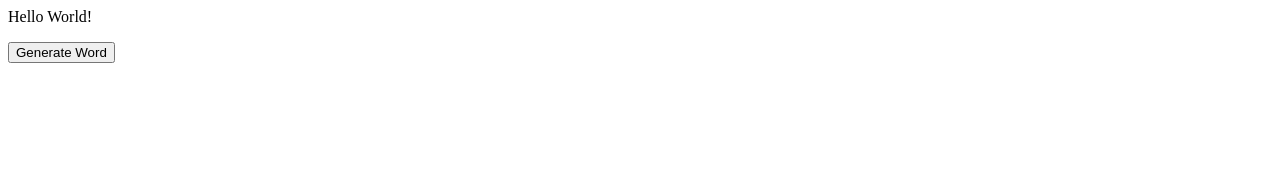
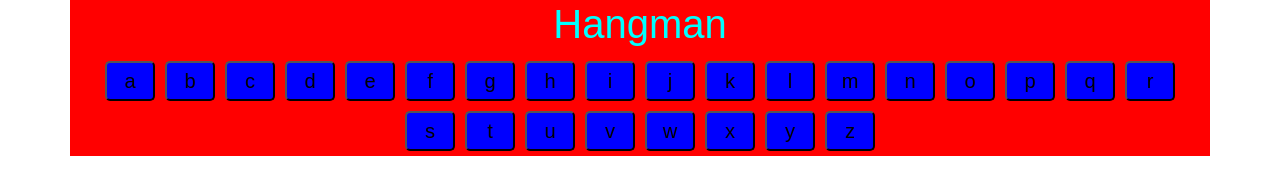
Before and after one commit to FionaSeahShuHui/WordWizard, a plain HTML site: page index.html in a window 1280 px wide. Drawn offline with nearby package versions, Linux system fonts and the light colour scheme.

Commit message:
feat: add keyboard

```diff
--- /dev/null
+++ b/css/index.css
@@ -0,0 +1,21 @@
+* {
+    font-family: Arial, Helvetica, sans-serif;
+}
+
+.container {
+    background-color: red;
+    text-align: center;
+}
+
+.container .title {
+    color: aqua;
+}
+
+.keyboardButton{
+    background-color: blue;
+    border-radius: 5px;
+    width: 50px;
+    height: 40px;
+    margin: 5px;
+    font-size: 20px;
+}
--- a/index.html
+++ b/index.html
@@ -2,12 +2,17 @@
 <html>
     <head>
         <title>Word Wizard</title>
+        <link href="https://cdn.jsdelivr.net/npm/bootstrap@5.3.3/dist/css/bootstrap.min.css" rel="stylesheet" integrity="sha384-QWTKZyjpPEjISv5WaRU9OFeRpok6YctnYmDr5pNlyT2bRjXh0JMhjY6hW+ALEwIH" crossorigin="anonymous">
+        <link rel="stylesheet" href="./css/index.css">
     </head>
     <body>
-        Hello World!
-        <p id = "guess-word"></p>
-        <button id="generate-word-button">Generate Word</button>
-        <script src="./js/wordList.js"></script>
-        <script src="./js/main.js"></script>
+        <div class="container" >
+            <div class="title">
+                <h1>Hangman</h1>
+            </div>
+            <div id="keyboard"></div>
+        </div>
+        <script src="https://cdn.jsdelivr.net/npm/bootstrap@5.3.3/dist/js/bootstrap.bundle.min.js" integrity="sha384-YvpcrYf0tY3lHB60NNkmXc5s9fDVZLESaAA55NDzOxhy9GkcIdslK1eN7N6jIeHz" crossorigin="anonymous"></script>
+        <script src="./js/keyboard.js"></script>
     </body>
 </html>
--- /dev/null
+++ b/js/keyboard.js
@@ -0,0 +1,8 @@
+const keyboardDisplay = document.getElementById("keyboard");
+
+for (let i = 97; i <123; i++) {
+    const keyboardButton = document.createElement("button");
+    keyboardButton.classList.add("keyboardButton");
+    keyboardButton.innerText = String.fromCharCode(i);
+    keyboardDisplay.appendChild(keyboardButton);
+}
```
